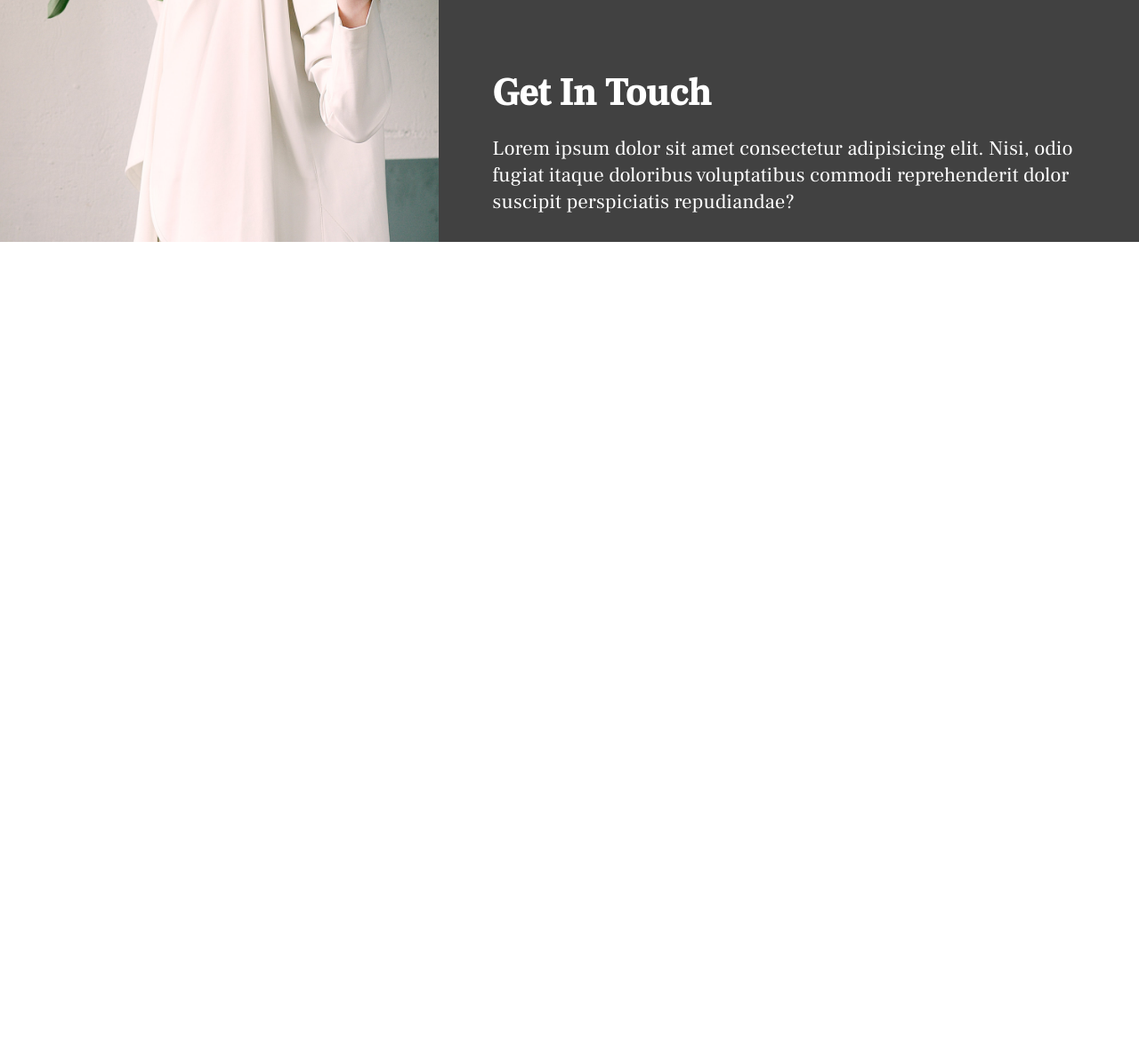
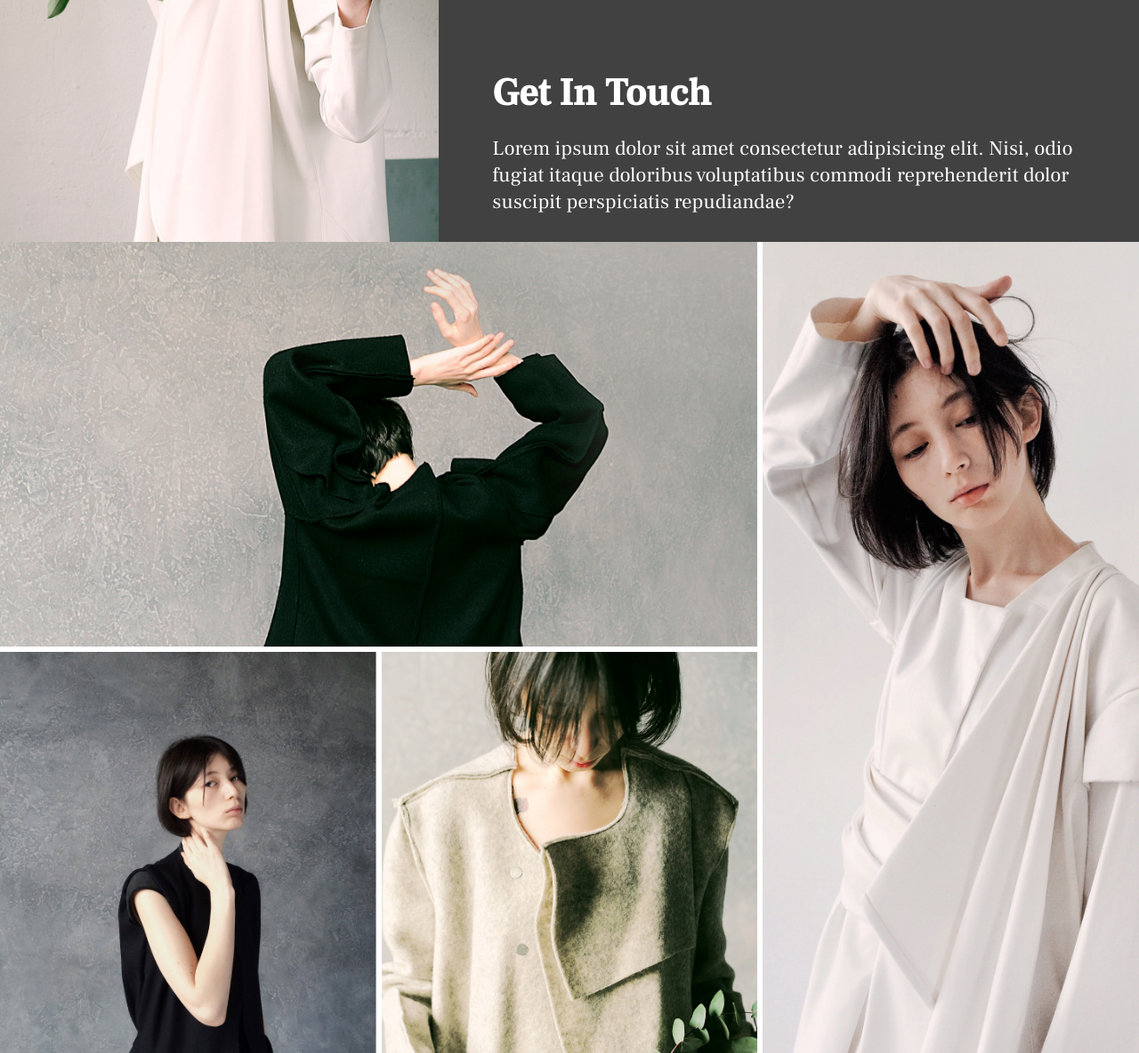
Before and after one commit to perezsergioace/elena-joy-photography, a plain HTML site: page index.html in a window 1280 px wide. Shown: the part 1403-2587 px from the top of the page at 89% size. Before the commit the page ends 1678 px from the top, so only its background shows below. Drawn offline with Linux system fonts and the light colour scheme.

Commit message:
finished the gallery section of the page

```diff
--- a/index.html
+++ b/index.html
@@ -68,6 +68,17 @@
                 </div>
             </div>
         </section>
+
+        <section class="gallery">
+            <!-- <header class="gallery-head">
+                <h2>Quality Photography</h2>
+                <p>My work pictures that I took</p>
+            </header> -->
+            <img class="gallery1" src="./img/gallery-1.jpg" alt="man in suit">
+            <img class="gallery2" src="./img/gallery-2.jpg" alt="lady in coat">
+            <img class="gallery3" src="./img/gallery-3.jpg" alt="lady in tshirt">
+            <img class="gallery4" src="./img/gallery-4.jpg" alt="lady in jacket">
+        </section>
     </main>
 
 </body>
--- a/style.css
+++ b/style.css
@@ -250,6 +250,43 @@ nav {
 	object-fit: cover;
 }
 
+/* Gallery Section */
+.gallery {
+	display: grid;
+	min-height: 100vh;
+	grid-template-columns: repeat(3, 1fr);
+	gap: .6rem;
+	row-gap: .6rem;
+	position: relative;
+}
+
+.gallery img {
+	width: 100%;
+	height: 100%;
+	object-fit: cover;
+}
+
+.gallery1 {
+	grid-column: 1 / 3;
+}
+
+.gallery2 {
+	grid-column: 3 / 4;
+	grid-row: 1 / 3;
+}
+
+/* .gallery-head {
+	position: absolute;
+	top: 50%;
+	left: 50%;
+	transform: translate(-50%, -50%);
+	color: white;
+	background: var(--background-color);
+	padding: 5rem 10rem;
+	text-align: center;
+	opacity: 0.9;
+} */
+
 @media screen and (max-width: 894px) {
 	.hero {
 		width: 100%;
@@ -331,4 +368,18 @@ nav {
 	.about-text p {
 		font-size: var(--text-mobile);
 	}
+
+	/* Gallery Section */
+	.gallery img {
+		grid-row: auto;
+		grid-column: auto;
+	}
+
+	.gallery {
+		grid-template-columns: repeat(auto-fit, minmax(30rem, 1fr));
+	}
+
+	.gallery-head {
+		display: none;
+	}
 }
```
